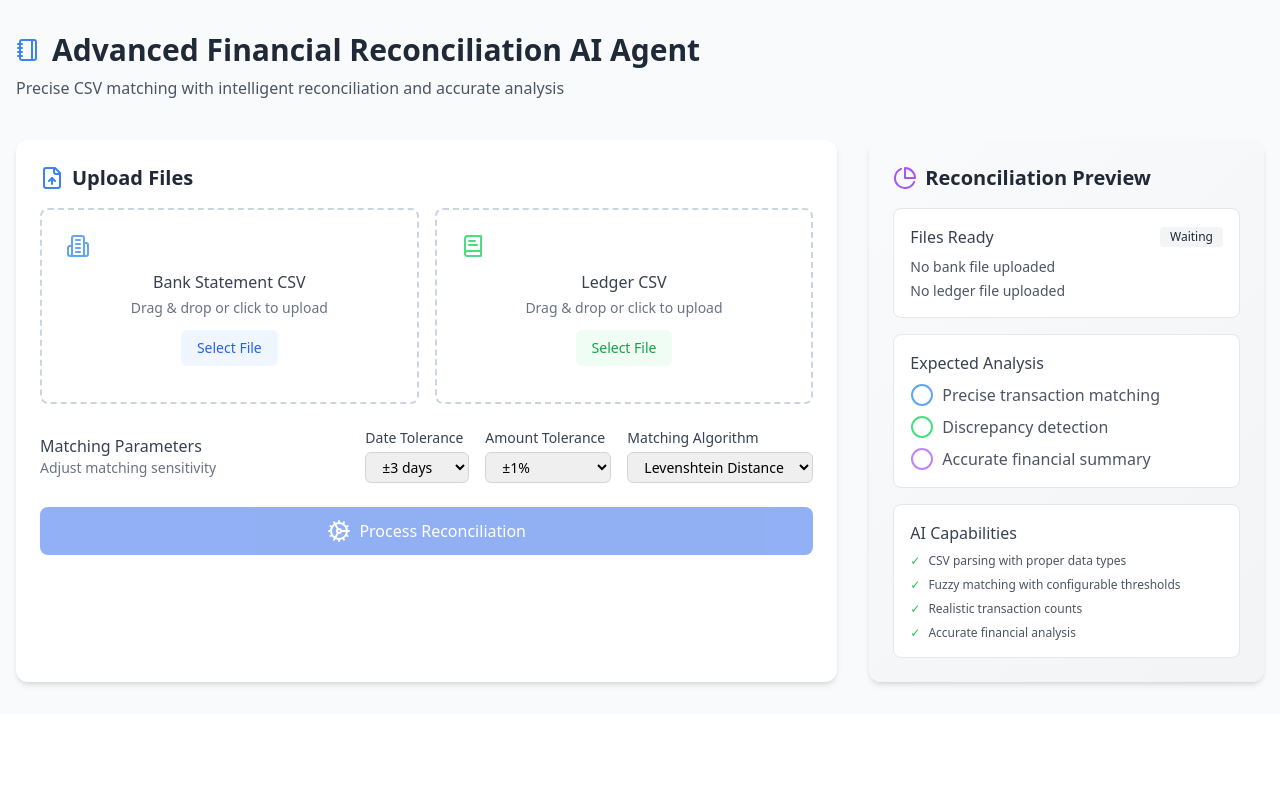
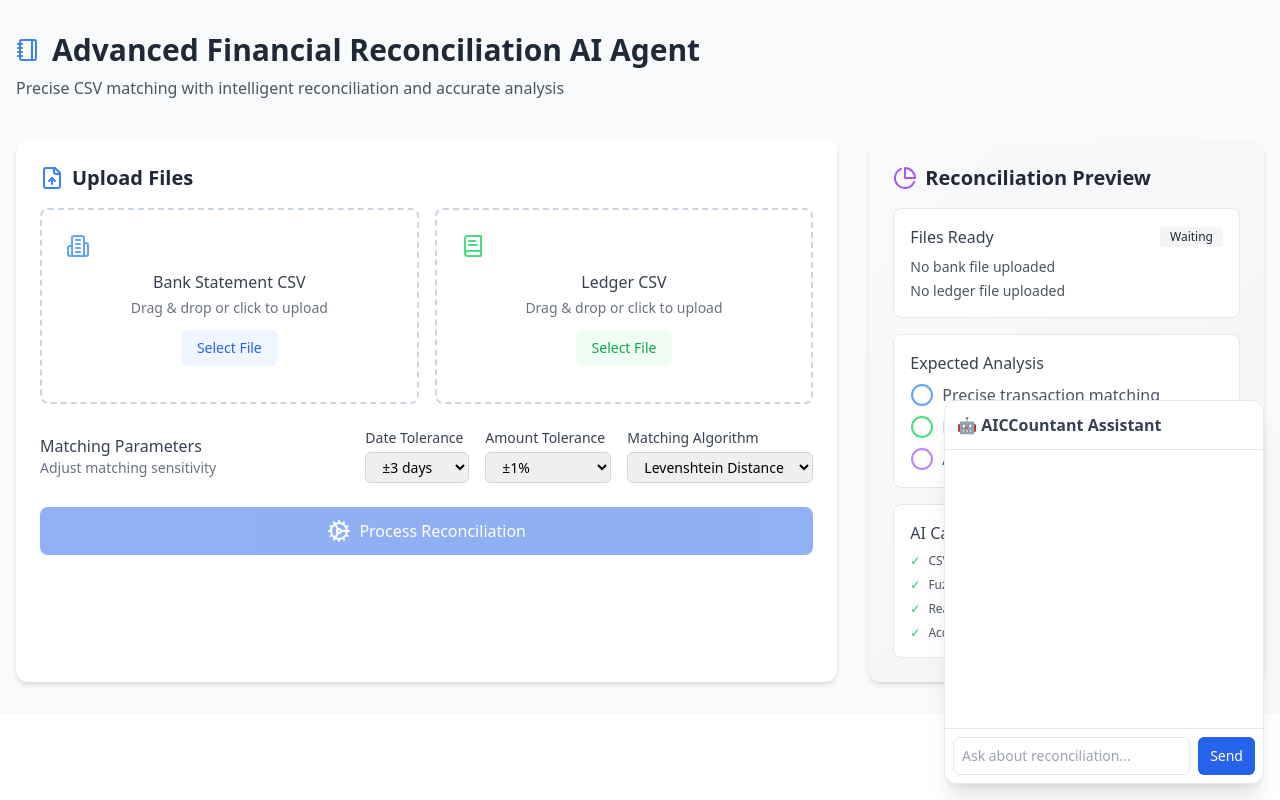
Before and after one commit to musk1n/aiccountant, a React (Vite) app: page / in a window 1280 px wide. Built offline with nearby package versions, Linux system fonts and the light colour scheme.

Commit message:
chatbot deepseek

```diff
--- a/package.json
+++ b/package.json
@@ -10,6 +10,8 @@
     "preview": "vite preview"
   },
   "dependencies": {
+    "axios": "^1.8.4",
+    "langchain": "^0.3.23",
     "lucide-react": "^0.344.0",
     "react": "^18.3.1",
     "react-dom": "^18.3.1"
--- a/src/App.tsx
+++ b/src/App.tsx
@@ -6,6 +6,7 @@ import DataPreview from './components/DataPreview';
 import ProcessButton from './components/ProcessButton';
 import SummaryPreview from './components/SummaryPreview';
 import ResultsSection from './components/Results/ResultsSection';
+import Chatbot from './components/Chatbot/Chatbot';
 import {
   FinancialEntry,
   MatchingParameters,
@@ -233,6 +234,12 @@ function App() {
           )}
         </div>
       </div>
+
+        {/* Chatbot Component */}
+        <Chatbot
+          messages={[]} // Pass messages state if needed
+          onSendMessage={() => {}} // Implement send message function if needed
+        />
     </div>
   );
 }
--- /dev/null
+++ b/src/components/chatbot/chatbot.tsx
@@ -0,0 +1,63 @@
+import React, { useState } from 'react';
+import axios from 'axios';
+
+const Chatbot: React.FC = () => {
+  const [messages, setMessages] = useState<{ role: string; content: string }[]>([]);
+  const [input, setInput] = useState('');
+
+  const handleSend = async () => {
+    if (!input.trim()) return;
+
+    const newMessages = [...messages, { role: 'user', content: input }];
+    setMessages(newMessages);
+    setInput('');
+
+    try {
+      const res = await axios.post('https://api.deepseek.com/v1/chat/completions', {
+        model: 'deepseek-chat', // or deepseek-coder
+        messages: newMessages,
+      }, {
+        headers: {
+          Authorization: `Bearer ${import.meta.env.VITE_DEEPSEEK_API_KEY}`,
+          'Content-Type': 'application/json',
+        },
+      });
+
+      const reply = res.data.choices[0]?.message;
+      if (reply) {
+        setMessages([...newMessages, reply]);
+      }
+    } catch (err) {
+      console.error('Chat error:', err);
+      setMessages([...newMessages, { role: 'assistant', content: 'Something went wrong. Try again!' }]);
+    }
+  };
+
+  return (
+    <div className="fixed bottom-4 right-4 w-80 shadow-xl rounded-xl bg-white border border-gray-200 flex flex-col h-96 z-50">
+      <div className="p-3 border-b font-semibold text-gray-700">🤖 AICCountant Assistant</div>
+      <div className="flex-1 overflow-y-auto p-3 space-y-2 text-sm">
+        {messages.map((msg, idx) => (
+          <div key={idx} className={msg.role === 'user' ? 'text-right' : 'text-left'}>
+            <div className={`inline-block p-2 rounded-md ${msg.role === 'user' ? 'bg-blue-100 text-blue-800' : 'bg-gray-100 text-gray-700'}`}>
+              {msg.content}
+            </div>
+          </div>
+        ))}
+      </div>
+      <div className="p-2 border-t flex">
+        <input
+          type="text"
+          className="flex-1 p-2 text-sm border rounded-md mr-2"
+          value={input}
+          onChange={(e) => setInput(e.target.value)}
+          onKeyDown={(e) => e.key === 'Enter' && handleSend()}
+          placeholder="Ask about reconciliation..."
+        />
+        <button onClick={handleSend} className="bg-blue-600 text-white text-sm px-3 py-1 rounded-md">Send</button>
+      </div>
+    </div>
+  );
+};
+
+export default Chatbot;
```
Also changed, not shown: 2 other files (tests, documents, lock files or other folders).
